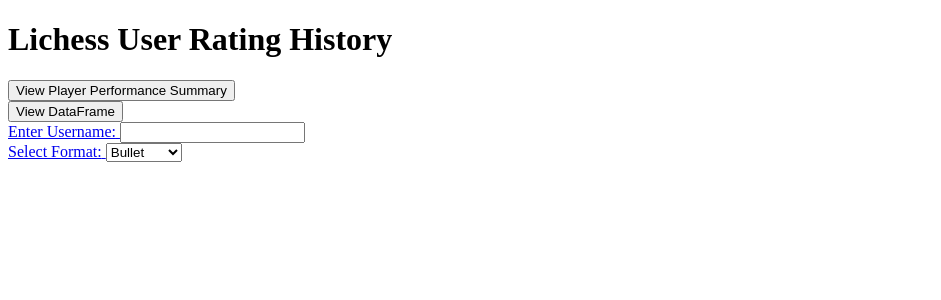
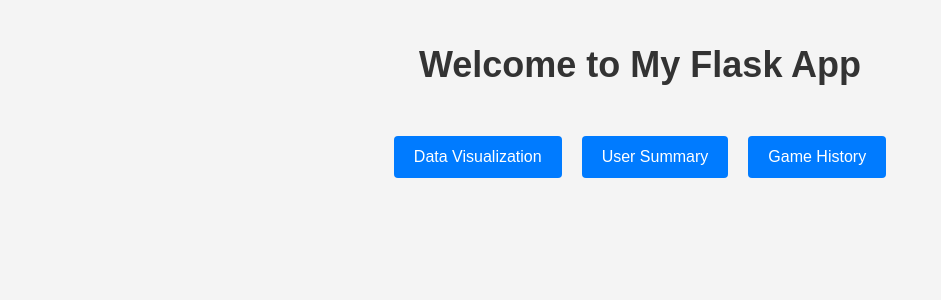
Before and after one commit to PhilMcDaniel/flask-app, a Flask app: template templates/index.html in a window 1280 px wide. Shown: the top 300 px of the page, without its empty margins (0-941 px from the left). Run offline with Flask 3, Linux system fonts and the light colour scheme; the template is opened without the code that fills it, so the values that code supplies are empty; some libraries are stand-ins or nearby versions.

Commit message:
sub-page reorg

```diff
--- a/app.py
+++ b/app.py
@@ -1,4 +1,3 @@
-import plotly.graph_objs as go
 from flask import Flask, render_template, request
 import lichess
 
@@ -8,75 +7,16 @@
 # Route for the homepage
 @app.route('/', methods=['GET', 'POST'])
 def index():
-    #user inputs
-    username = request.form.get('username', 'pcmcd') #default to me
-    format_choice = request.form.get('format', 'Puzzles')  # Default to 'Puzzle'
-
-    #getting data from Lichess API
-    df = lichess.get_lichess_rating_history(username,format_choice)
-    #calculate min and max for annotations
-    min_rating = df['rating'].min()
-    max_rating = df['rating'].max()
-
-    # Get the dates associated with the minimum and maximum rating values
-    date_min_rating = df['date'].loc[df['rating'].idxmin()].date()
-    date_max_rating = df['date'].loc[df['rating'].idxmax()].date()
-
-    # Create the trace for the line plot
-    trace = go.Scatter(
-        x=df['date'],
-        y=df['rating'],
-        mode='lines',
-        name='Rating'
-    )
-
-    # Create the layout
-    layout = go.Layout(
-        title=f'Rating by Date for User: {username}, Format: {format_choice}',
-        xaxis=dict(title='Date'),
-        yaxis=dict(title='Rating'),
-        autosize=True,
-        #width=2000,
-        height=500,
-        paper_bgcolor="LightSteelBlue",
-    )
-
-    # Create the plot data
-    plot_data = [trace]
-    fig = go.Figure(data=plot_data, layout=layout)
-
-    # Add annotations
-    fig.add_annotation(
-        x=date_min_rating,
-        y=min_rating,
-        text=f"Low of {min_rating} on {date_min_rating}",
-        showarrow=False,
-        xanchor="auto",
-        yshift=-10,
-    )
-    fig.add_annotation(
-        x=date_max_rating,
-        y=max_rating,
-        text=f"High of {max_rating} on {date_max_rating}",
-        showarrow=False,
-        xanchor="auto",
-        yshift=10,
-    )
+    # Render the HTML template and pass the visualization data
+    return render_template('index.html')
 
 
-    # Convert the figure to an HTML string
-    plot_div = fig.to_html(full_html=False)
-
-    # Render the HTML template and pass the visualization data
-    return render_template('index.html', plot=plot_div, username=username, format_choice=format_choice)
-
-
-@app.route("/user_summary_table")
+@app.route("/user_summary")
 def user_summary_table():
     data = lichess.get_lichess_user_performance_summary("pcmcd")
     return render_template("user_summary_table.html", data=data)
 
-@app.route('/dataframe')
+@app.route('/game_history')
 def display_dataframe():
     user = "pcmcd"
     number_of_games = 10
@@ -86,5 +26,11 @@
     return render_template('dataframe.html', table=df.to_html())
 
 
+@app.route('/data_viz')
+def data_viz():
+    plot_div = lichess.plotly_chart()
+    return render_template('data_viz.html', plot_div=plot_div)
+
+
 if __name__ == '__main__':
     app.run(debug=True)
--- a/templates/index.html
+++ b/templates/index.html
@@ -1,36 +1,59 @@
 <!DOCTYPE html>
-<html>
+<html lang="en">
 <head>
-    <title>Lichess User Rating History</title>
-    <!-- Plotly.js -->
-    <script src="https://cdn.plot.ly/plotly-latest.min.js"></script>
+  <meta charset="UTF-8">
+  <meta name="viewport" content="width=device-width, initial-scale=1.0">
+  <title>My Flask App</title>
+  <style>
+    body {
+      font-family: Arial, sans-serif;
+      background-color: #f4f4f4;
+      margin: 0;
+      padding: 0;
+    }
+
+    .container {
+      max-width: 800px;
+      margin: 0 auto;
+      padding: 20px;
+      text-align: center;
+    }
+
+    h1 {
+      color: #333;
+      font-size: 36px;
+      margin-bottom: 40px;
+    }
+
+    .btn-container {
+      display: flex;
+      justify-content: center;
+      flex-wrap: wrap;
+    }
+
+    .btn {
+      background-color: #007bff;
+      color: #fff;
+      padding: 12px 20px;
+      text-decoration: none;
+      border-radius: 4px;
+      margin: 10px;
+      transition: background-color 0.3s ease;
+    }
+
+    .btn:hover {
+      background-color: #0056b3;
+    }
+  </style>
 </head>
 <body>
-    <h1>Lichess User Rating History</h1>
-    <a href="{{ url_for('user_summary_table') }}"><button>View Player Performance Summary</button></a><br/>
-    <a href="{{ url_for('display_dataframe') }}"><button>View DataFrame</button>
-    <form id="filter-form" method="post">
-        <label for="username">Enter Username:</label>
-        <input type="text" name="username" id="username" value="{{ username }}" onchange="submitForm(this.form)">
-        <br>
-        <label for="format">Select Format:</label>
-        <select name="format" id="format" onchange="submitForm(this.form)">
-            <option value="Bullet" {% if format_choice == 'Bullet' %} selected {% endif %}>Bullet</option>
-            <option value="Blitz" {% if format_choice == 'Blitz' %} selected {% endif %}>Blitz</option>
-            <option value="Rapid" {% if format_choice == 'Rapid' %} selected {% endif %}>Rapid</option>
-            <option value="Classical" {% if format_choice == 'Classical' %} selected {% endif %}>Classical</option>
-            <option value="Puzzles" {% if format_choice == 'Puzzles' %} selected {% endif %}>Puzzle</option>
-        </select>
-    </form>
-
-    <!-- Plotly chart will be drawn inside this div -->
-    {{ plot | safe }}
-
-    <script>
-        function submitForm(form) {
-            form.method = 'post'; // Set the form method to POST
-            form.submit();
-        }
-    </script>
+  <div class="container">
+    <h1>Welcome to My Flask App</h1>
+    <div class="btn-container">
+      <a href="/data_viz" class="btn">Data Visualization</a>
+      <a href="/user_summary" class="btn">User Summary</a>
+      <a href="/game_history" class="btn">Game History</a>
+    </div>
+  </div>
 </body>
 </html>
```
Also changed, not shown: lichess.py (+63 -3 lines), templates/data_viz.html (added, +11 -0 lines).
